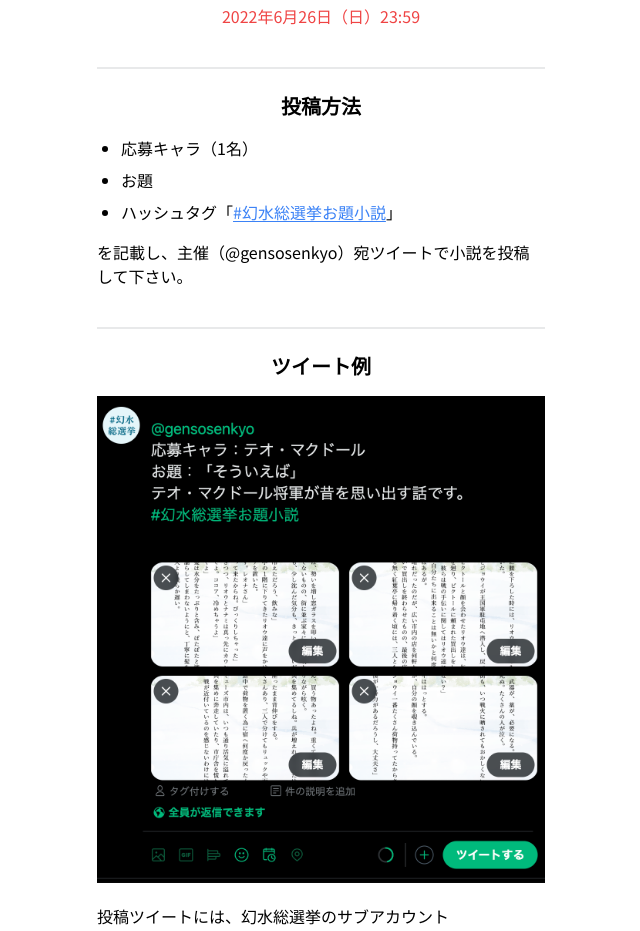
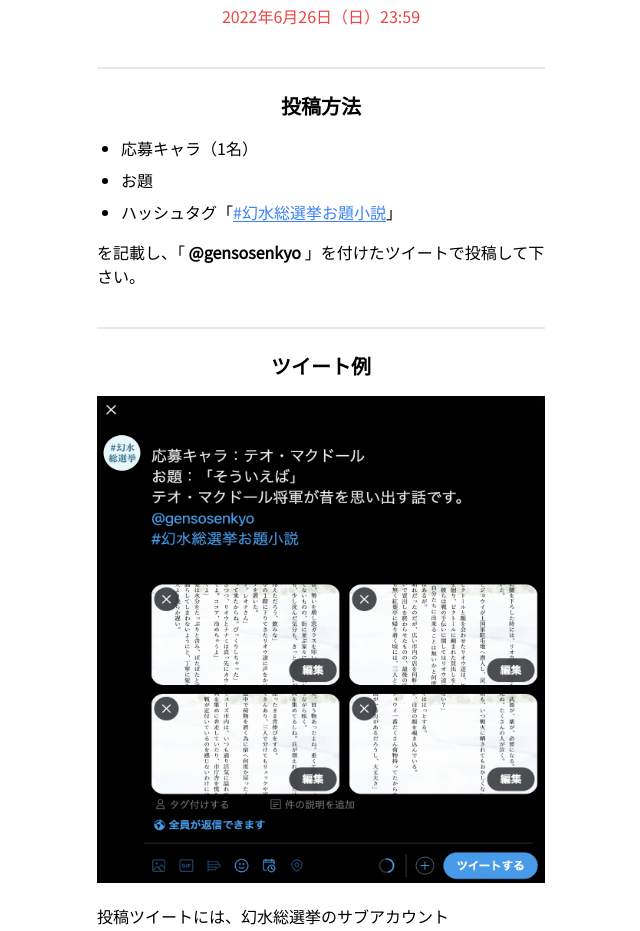
Before and after one commit to true-runes/suikoden-election-2022-frontend, a Next.js app: page /events-in-event/novels-on-themes in a window 1280 px wide. Shown: the part 1120-2051 px from the top of the page, without its empty margins (319-959 px from the left). Built offline with nearby package versions, Linux system fonts and the light colour scheme; no server answers; a web font is replaced by a local one.

Commit message:
fix: 🐛 「お題小説」の説明中、メンションの書き方について修正した

```diff
--- a/pages/events-in-event/novels-on-themes.tsx
+++ b/pages/events-in-event/novels-on-themes.tsx
@@ -144,7 +144,8 @@ const NovelsOnThemes: NextPage = () => {
                     </li>
                   </ul>
                 </div>
-                を記載し、主催（@gensosenkyo）宛ツイートで小説を投稿して下さい。
+                を記載し、「 <span className="font-bold">@gensosenkyo</span>{' '}
+                」を付けたツイートで投稿して下さい。
               </div>
 
               <div className="divider" />
```
Also changed, not shown: public/novels_on_theme_tweet_sample.png.
